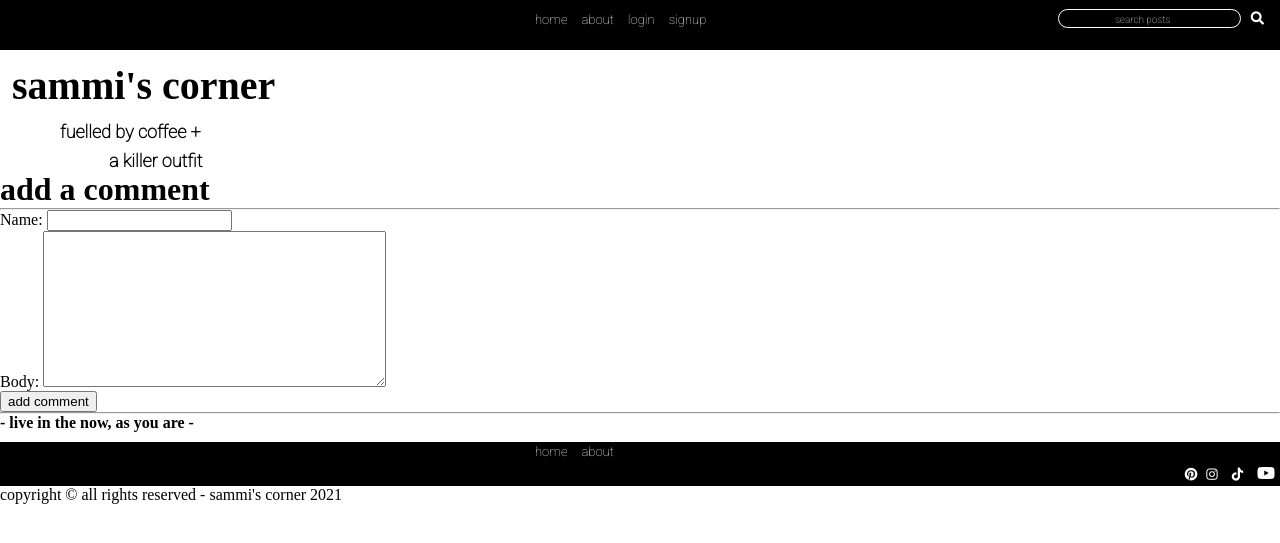
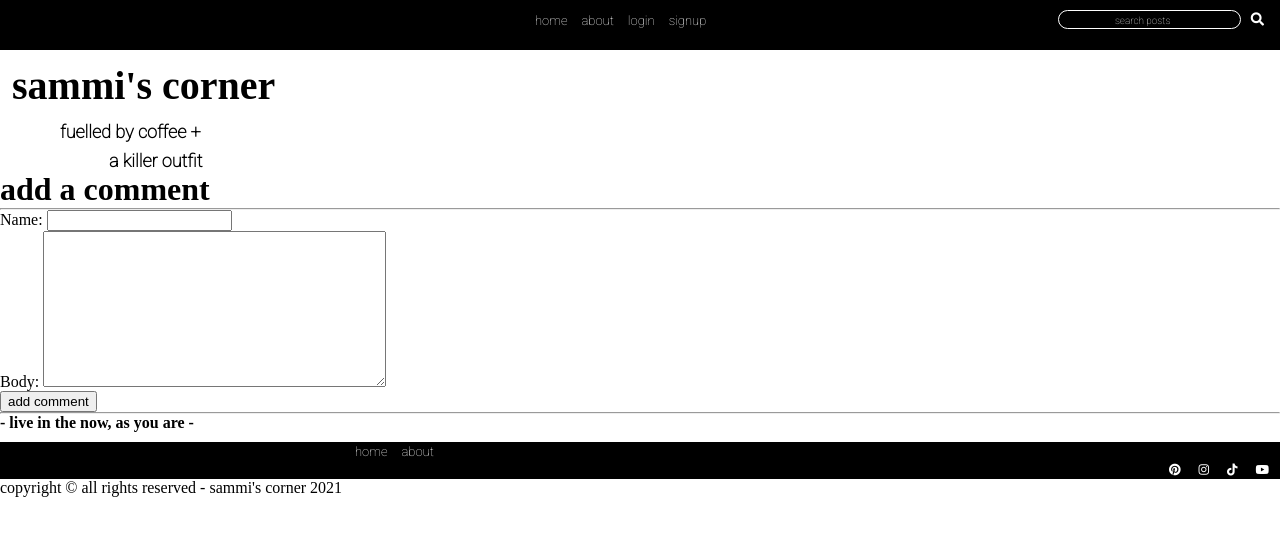
Before and after one commit to Sherryjsph3/sammis_corner, a Django app: page /posts/1/comment in a window 1280 px wide. Shown: the top 543 px of the page. Run offline with Django 3.2, Linux system fonts and the light colour scheme; some libraries are stand-ins or nearby versions; some web fonts are replaced.

Commit message:
add styling to base and details page

```diff
--- a/main_app/static/css/style.css
+++ b/main_app/static/css/style.css
@@ -27,7 +27,7 @@
     margin-left: 109px;
 }
 
-a {
+.base-anchor {
     text-decoration: none;
     color: white;
     font-family: Roboto;
@@ -51,7 +51,7 @@
 }
 
 .search {
-    margin-top: 8px;
+    margin-top: 10px;
     margin-right: 10px;
 }
 
@@ -83,17 +83,26 @@
 }
 
 .nav-bottom {
-  align-items: center;
+margin-left: 310px;
+justify-content: space-around;
 }
 
-.fa-pinterestm,
+.fa-pinterest,
 .fa-instagram,
 .fa-tiktok,
 .fa-youtube {
     color: white;
-    padding: 5px;
+    padding: 3px;
+   font-size: 12px;
+    margin-right:8px;
 }
 
 .icons {
    text-align: right;
 }
+
+
+/* ========== detail.html ========== */
+.detail-anchor {
+    color: black;
+}
--- a/main_app/templates/base.html
+++ b/main_app/templates/base.html
@@ -10,7 +10,6 @@
     <link href="https://fonts.googleapis.com/css2?family=Roboto:wght@100&family=UnifrakturMaguntia&display=swap" rel="stylesheet">
 
 
-
     <title>sammi's corner</title>
 </head>
 <body>
@@ -18,39 +17,39 @@
         <nav class="nav-bar">
             <ul>
                 <li>
-                    <a href="/">home</a>
+                    <a class="base-anchor" href="/">home</a>
                 </li>
 
                 <li>
-                    <a href="/about">about</a>
+                    <a class="base-anchor" href="/about">about</a>
                 </li>
                 {% if user.is_authenticated %}
                 <li>
-                    <a href="/posts">blog</a>
+                    <a class="base-anchor" href="/posts">blog</a>
                 </li>
 
                 <li>
-                    <a href="/jewelry">jewelry</a>
+                    <a class="base-anchor" href="/jewelry">jewelry</a>
                 </li>
 
                 <li>
-                    <a href="/beauty">beauty</a>
+                    <a class="base-anchor" href="/beauty">beauty</a>
                 </li>
 
                 <li>
-                    <a href="/posts/new">new post</a>
+                    <a class="base-anchor" href="/posts/new">new post</a>
                 </li>
 
                 <li>
-                    <a href="/accounts/logout">logout</a>
+                    <a class="base-anchor" href="/accounts/logout">logout</a>
                 </li>
                 {% else %}
                 <li>
-                    <a href="/accounts/login">login</a>
+                    <a class="base-anchor" href="/accounts/login">login</a>
                 </li>
 
                 <li>
-                    <a href="/accounts/register">signup</a>
+                    <a class="base-anchor" href="/accounts/register">signup</a>
                 </li>
                 {% endif %}
             </ul>
@@ -75,27 +74,27 @@
     <div class="div-bottom">
         <ul class="nav-bottom">
             <li>
-                <a href="/">home</a>
+                <a class="base-anchor" href="/">home</a>
             </li>
 
             <li>
-                <a href="/about">about</a>
+                <a class="base-anchor" href="/about">about</a>
             </li>
             {% if user.is_authenticated %}
             <li>
-                <a href="/posts">blog</a>
+                <a class="base-anchor" href="/posts">blog</a>
             </li>
 
             <li>
-                <a href="/jewelry">jewelry</a>
+                <a class="base-anchor" href="/jewelry">jewelry</a>
             </li>
 
             <li>
-                <a href="/beauty">beauty</a>
+                <a class="base-anchor" href="/beauty">beauty</a>
             </li>
 
             <li>
-                <a href="/posts/new">new post</a>
+                <a class="base-anchor" href="/posts/new">new post</a>
             </li>
             {% endif %}
         </ul>
--- a/main_app/templates/detail.html
+++ b/main_app/templates/detail.html
@@ -12,9 +12,10 @@
 
             <p>{{ post.blurb|safe }}</p>
 
-            <a href='/posts/{{post.id}}/delete'>delete</a>
+            <a class="detail-anchor" href='/posts/{{post.id}}/delete'>delete</a>
             <br/>
-            <a href='/posts/{{post.id}}/update'>update</a>
+            <a class="detail-anchor" href='/posts/{{post.id}}/update'>update</a>
+
             <br/><br/>
 
             <form action="{% url 'like-post' post.pk %}" method="POST">
--- a/main_app/urls.py
+++ b/main_app/urls.py
@@ -1,6 +1,6 @@
 from django.urls import path
 from . import views
-from django.contrib.staticfiles.urls import staticfiles_urlpatterns
+
 
 
 urlpatterns = [
@@ -18,5 +18,3 @@
     path('posts/<int:pk>/comment', views.AddCommentView.as_view(), name='add-comment'),
     path('like/<int:pk>/', views.LikeView, name='like-post')
 ]
-
-urlpatterns += staticfiles_urlpatterns()
```
